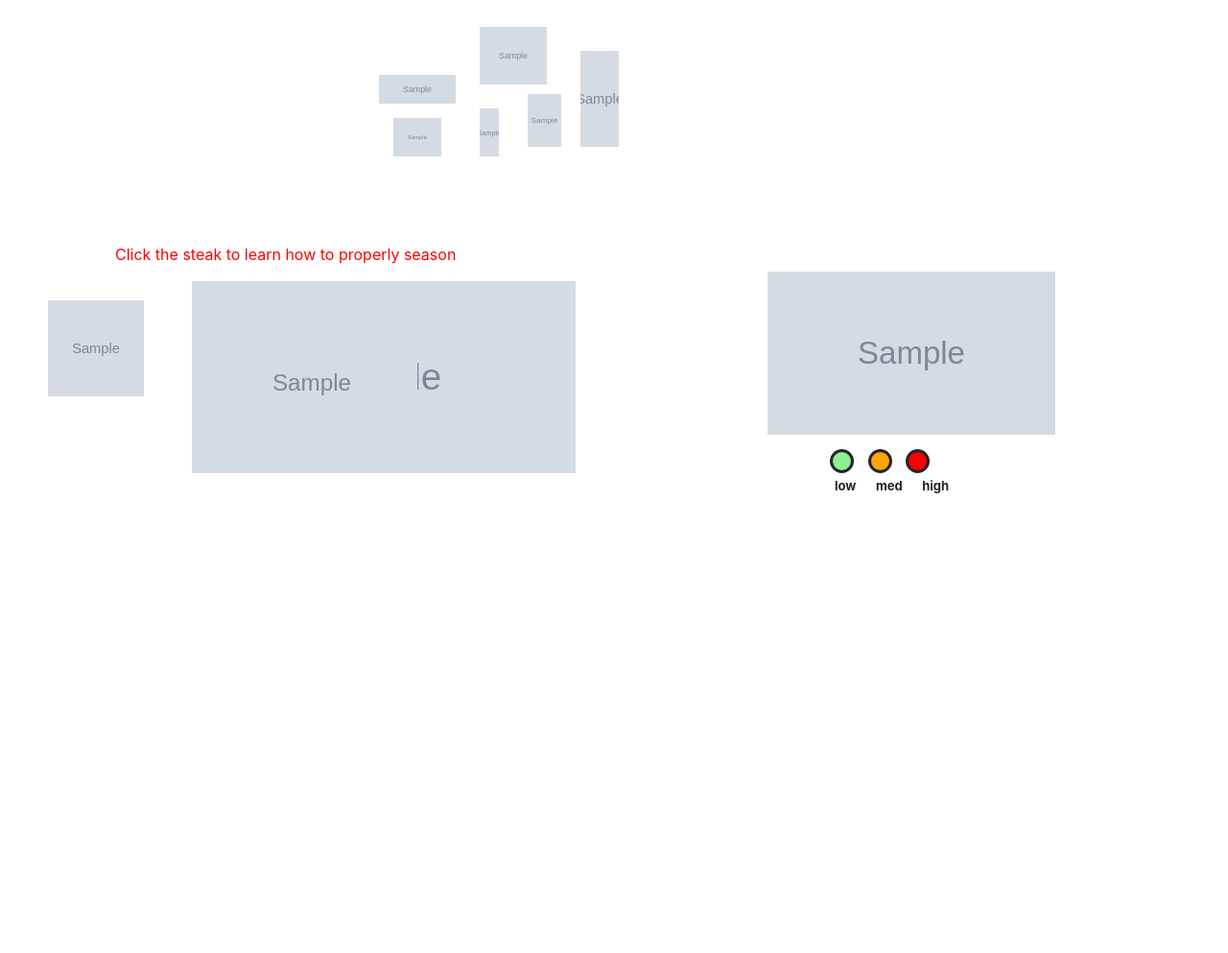
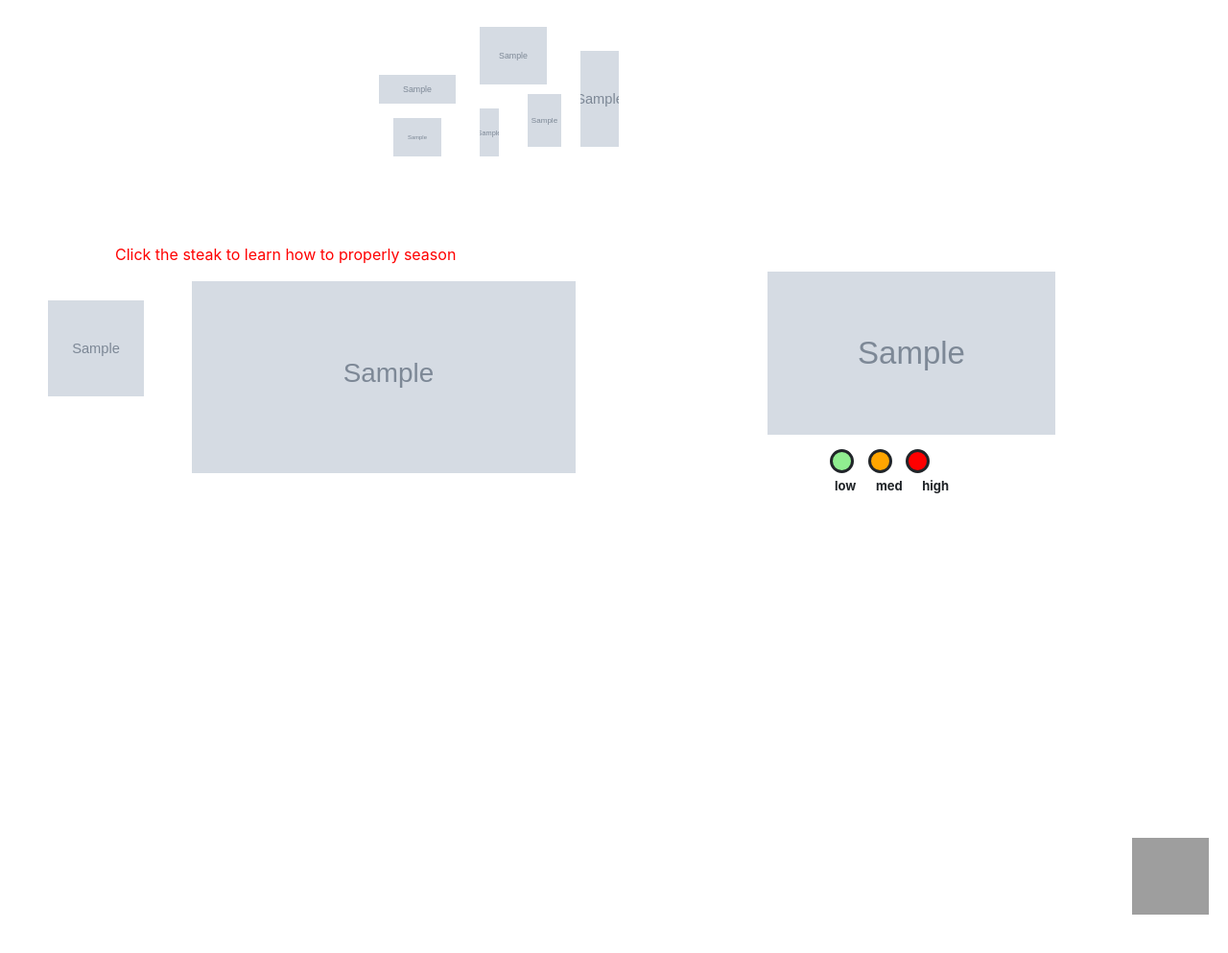
Before and after one commit to lipinghu1998/4170finalProject, a Flask app: template templates/learn_4.html in a window 1280 px wide. Shown: the part 57-1050 px from the top of the page at 96% size. Run offline with Flask 2, Linux system fonts and the light colour scheme; the template is opened without the code that fills it: most values are stand-ins (such as "Sample title", 1, 10 or a date in 2020); grey boxes marked "Sample" are stand-in pictures; some libraries are stand-ins or nearby versions; grey boxes are pictures that could not be loaded.

Commit message:
Add files via upload

```diff
--- a/templates/learn_4.html
+++ b/templates/learn_4.html
@@ -31,14 +31,11 @@
   }
 
   #seasoned-steak{
-    position: absolute;
-    top: 320px;
-    left: 130px;
     z-index: 4;
   }
   #seasoned-steak-img{
-    height: 160px;
-    width: 220px;
+    height: 190px;
+    width: 230px;
   }
 
   #flipped-seasoned-steak-img{
@@ -307,15 +304,15 @@
   }
 
   #flip-box {
-    top: 0px;
-    left: 0px;
+    top: 350px;
+    left: 290px;
 
-		width: 70%;
+		width: 10%;
 		height: 80%;
 		transition: 1s;
 		transform-style: preserve-3d;
-		position: relative;
-    z-index: 3
+		position: absolute;
+    z-index: 3;
 	}
 
 
@@ -476,6 +473,28 @@
 
       $('#sub-instruction').remove();
 
+      //Increase steps_completed on server side
+      $.ajax({
+                 type: "POST",
+                 url: "/increase_steps_completed",
+                 dataType : "json",
+                 contentType: "application/json; charset=utf-8",
+                 data : JSON.stringify({"check":"success"}),
+                 success: function(response){
+                   setTimeout(function() {
+                       window.location.href="/learn/5";
+                   }, 3300);
+
+
+
+                 },
+                 error: function(request, status, error){
+                     console.log("Error");
+                     console.log(request)
+                     console.log(status)
+                     console.log(error)
+                 }
+          });
     }
 
   });
@@ -564,7 +583,7 @@
 
   <div id="pop-up"> </div>
 
-  <!-- <img id="arrow-next" src={{actions["arrow"]["next"]["image"]}} alt={{actions["arrow"]["next"]["description"]}}> </img> -->
+  <img id="arrow-next" src={{actions["arrow"]["next"]["image"]}} alt={{actions["arrow"]["next"]["description"]}}> </img>
 
 
   </body>
```
